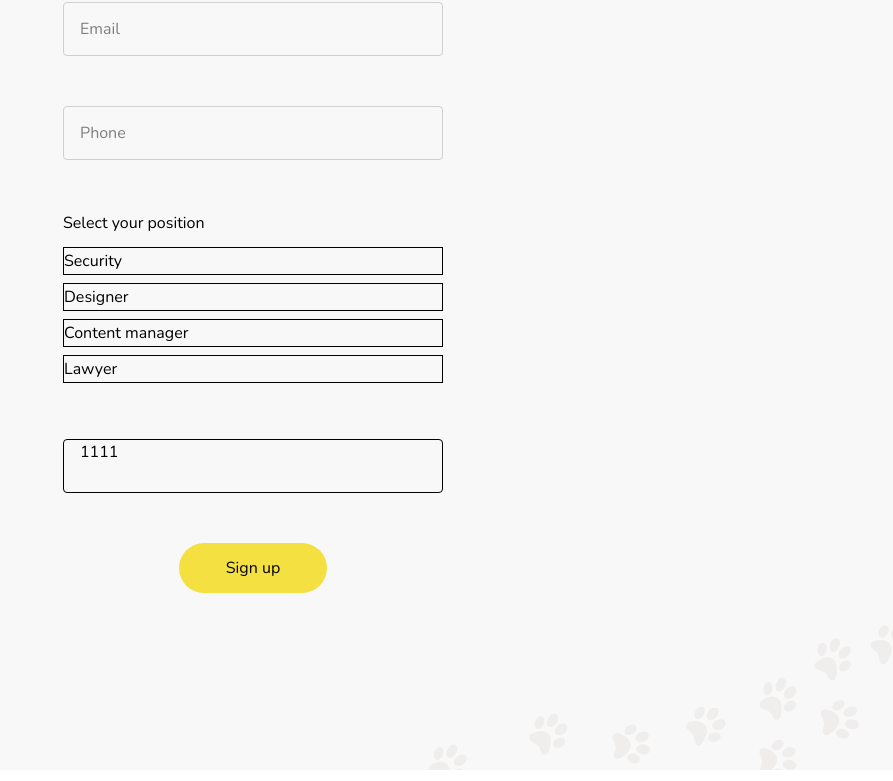
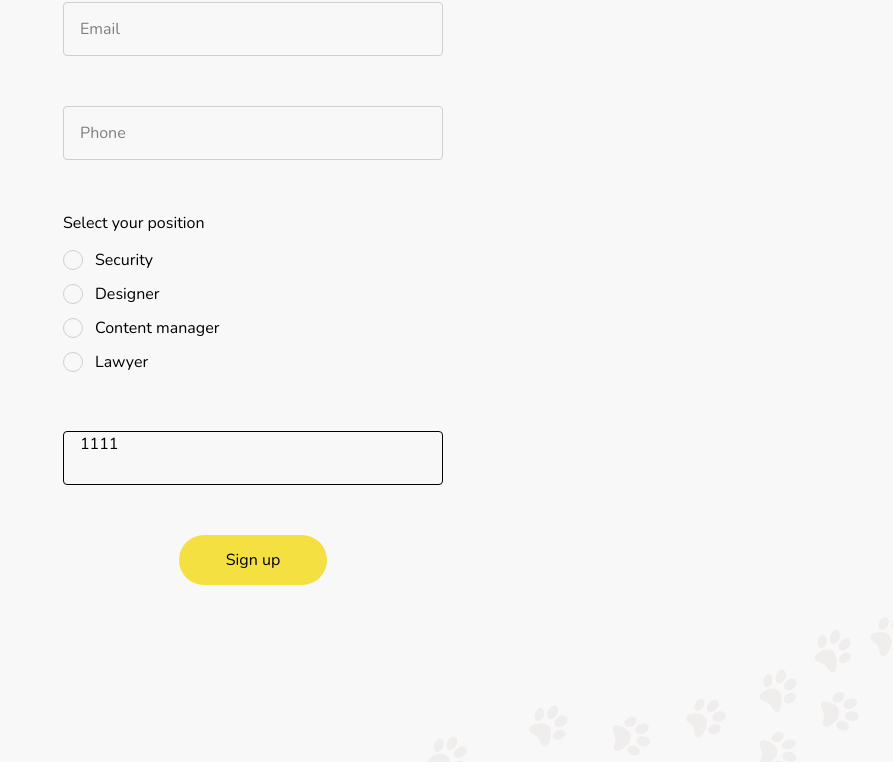
Before and after one commit to RS882/testtask-abz, a React (Create React App) app: page / in a window 1280 px wide. Shown: the part 2647-3428 px from the top of the page, without its empty margins (387-1280 px from the left). Built offline with nearby package versions, Linux system fonts and the light colour scheme.

Commit message:
+radio input

```diff
--- /dev/null
+++ b/src/componrnts/FormControl/InputRadio.jsx
@@ -0,0 +1,20 @@
+
+const InputRadio = ({ input, positionName, valueCheck, ...props }) => {
+
+	let checkStyle = { border: `1px solid #D0CFCF` };
+	let spanCheckStyle = { opacity: 0 };
+	if (valueCheck == input.value) {
+		checkStyle = { border: `1px solid #00BDD3` };
+		spanCheckStyle = { opacity: 1 };
+	}
+	return (
+		<div className="radio__label">
+			<input {...input} {...props} />
+			<div className="radio__radiobtn"
+				style={checkStyle}><span style={spanCheckStyle}></span></div>
+			<div>{positionName}</div>
+		</div>
+	)
+}
+
+export default InputRadio;
--- a/src/componrnts/FormControl/Form.Control.jsx
+++ b/src/componrnts/FormControl/InputText.jsx
@@ -2,22 +2,24 @@
 import { useState } from 'react';
 
 
-const Input = ({ input, meta, helperText, ...props }) => {
+const InputText = ({ input, meta, helperText, ...props }) => {
 
 	const [isHover, setIsHover] = useState(false);
-	// console.log(meta.error);
-	const isActiveTextInput = meta.active && input.type === `text`;
-	const isEneblFille = input.value && !meta.active && input.type === `text`;
-	const hasError = meta.error && meta.touched && input.type === `text`;
+	const isActiveTextInput = meta.active;
+	const isEneblFille = input.value && !meta.active;
+	const hasError = meta.error && meta.touched;
 	const isDisebled = props.disabled;
+
 	const colorFrame = {
 		active: `#00BDD3`,
 		eneblFilled: `#d0cfcf`,
 		error: `#CB3D40`,
 		disabled: `#bcbcbc`,
-		fileType: `rgba(0isDisebled, 0, 0, 0.87)`,
+		// fileType: `rgba(0isDisebled, 0, 0, 0.87)`,
 	};
 	const styleVisible = { opacity: 1, visibility: 'visible', };
+	const transition = `opacity 0.3s ease 0s, visibility 0.3s ease 0s`;
+
 	let styleInputText = { opacity: 0, visibility: `hidden`, color: colorFrame.eneblFilled, };
 	let borderStyle = { border: `1px solid ${colorFrame.eneblFilled}`, };
 	let styleHelpText = { opacity: 0, visibility: `hidden`, color: `inherit`, };
@@ -28,7 +30,7 @@ const Input = ({ input, meta, helperText, ...props }) => {
 	};
 
 	if (isEneblFille) {
-		styleInputText = { ...styleVisible, color: colorFrame.eneblFilled };
+		styleInputText = { ...styleVisible, color: colorFrame.eneblFilled, };
 	}
 	if (hasError) {
 		styleInputText = { ...styleVisible, color: colorFrame.error };
@@ -42,20 +44,19 @@ const Input = ({ input, meta, helperText, ...props }) => {
 	};
 
 	if (isHover && !hasError) {
-		styleHelpText = { ...styleVisible, transition: `opacity 0.3s ease 0s, visibility 0.3s ease 0s` };
+		styleHelpText = { ...styleVisible, transition: transition };
 	};
 	if (isHover && isDisebled) {
-
-		styleHelpText = { ...styleHelpText, color: colorFrame.disabled, transition: `opacity 0.3s ease 0s, visibility 0.3s ease 0s`, };
+		styleHelpText = { ...styleHelpText, color: colorFrame.disabled, transition: transition, };
 	};
 
 	return (
 		<div onMouseEnter={() => setIsHover(true)} onMouseLeave={() => setIsHover(false)}>
 			<input {...props} {...input} style={borderStyle} />
-			<div className="_text-input-style" style={styleInputText}>
+			<div className="form__label-text" style={styleInputText}>
 				<span style={styleInputText} >{props.placeholder}</span>
 			</div>
-			<div className="_helper-text">
+			<div className="form__helper-text">
 				{hasError && <span style={styleHelpText}>{meta.error}<br /></span>}
 				<span style={styleHelpText}>{helperText}</span>
 			</div>
@@ -63,4 +64,4 @@ const Input = ({ input, meta, helperText, ...props }) => {
 	)
 }
 
-export default Input;
+export default InputText;
--- a/src/componrnts/LoginPage/LoginPage.jsx
+++ b/src/componrnts/LoginPage/LoginPage.jsx
@@ -1,7 +1,8 @@
 import Button from "../button/button";
 import { Form, Field } from 'react-final-form'
-import Input from './../FormControl/Form.Control';
+import InputText from '../FormControl/InputText';
 import { composeValidators, required, minLength, maxLength, emailValid, phoneValid } from './../utilits/validators';
+import InputRadio from "../FormControl/InputRadio";
 
 const Login = (props) => {
 
@@ -36,30 +37,12 @@ const Login = (props) => {
 							const minLengtText2 = minLength(2);
 							const maxLengtText60 = maxLength(60);
 							const maxLengtText100 = maxLength(100);
-							const radiosElem = props.positions.map((el, i) => {
-								return <div key={el.id}>
-									<Field
-										component={Input}
-										type={`radio`}
-										name="position_id"
-										id={`position_${el.id}`}
-										value={el.id}
-										checked={!i}
-										hidden
-									/>
-									<label className="radio__label" htmlFor={`position_${el.id}`}>
-										<div className="radio__radiobtn" ></div>
-										{el.name}
-									</label>
-								</div>
-
-							});
 
 							return (
 								<form onSubmit={handleSubmit} className="login__form form">
 									<div className="form__input-box">
 										<Field
-											component={Input}
+											component={InputText}
 											className="form__input"
 											type={`text`}
 											name="name"
@@ -70,9 +53,9 @@ const Login = (props) => {
 									</div>
 									<div className="form__input-box">
 										<Field
-											component={Input}
+											component={InputText}
 											className="form__input"
-											type={`text`}
+											type={`email`}
 											name="email"
 											placeholder="Email"
 											validate={composeValidators(required, minLengtText2, maxLengtText100, emailValid)}
@@ -80,9 +63,9 @@ const Login = (props) => {
 									</div>
 									<div className="form__input-box">
 										<Field
-											component={Input}
+											component={InputText}
 											className="form__input"
-											type={`text`}
+											type={`tel`}
 											name="phone"
 											placeholder="Phone"
 											validate={composeValidators(required, phoneValid)}
@@ -91,16 +74,29 @@ const Login = (props) => {
 									<div className="form__radiobtns radio">
 										<h5 className="radio__title">Select your position</h5>
 										<div className="radio__radios">
-											{radiosElem}
+											{props.positions.map(el =>
+												<label key={el.id}>
+													<Field
+														component={InputRadio}
+														type={`radio`}
+														name="position_id"
+														value={el.id}
+														positionName={el.name}
+														valueCheck={values.position_id}
+														hidden
+													/>
+												</label>
+											)}
+
 										</div>
 									</div>
 									<div>
 										<Field
-											component={Input}
+											component={'input'}
 											type={`file`}
 											name="photo"
 											id="file_form_type"
-											helperText="Minimum size of photo 70x70px. The photo format must be jpeg/jpg type. The photo size must not be greater than 5 Mb"
+											//helperText="Minimum size of photo 70x70px. The photo format must be jpeg/jpg type. The photo size must not be greater than 5 Mb"
 											hidden
 										/>
 										<label className="form__input form__file" htmlFor="file_form_type">1111</label>
--- a/src/scss/login_page.scss
+++ b/src/scss/login_page.scss
@@ -40,7 +40,6 @@
 		padding-left: 16px;
 		background-color: $bgColor;
 		transition: border 0.3s ease 0s;
-
 		&::placeholder {
 			color: #7e7e7e;
 		}
@@ -53,12 +52,6 @@
 	&__input-box {
 		position: relative;
 		margin-bottom: 50px;
-		// &:hover {
-		// 	._helper-text {
-		// 		opacity: 1;
-		// 		visibility: visible;
-		// 	}
-		// }
 	}
 	&__file {
 		display: block;
@@ -72,26 +65,8 @@
 		display: flex;
 		justify-content: center;
 	}
-}
 
-.radio {
-	display: flex;
-	flex-direction: column;
-	&__title {
-		margin-bottom: 11px;
-	}
-	&__radios {
-	}
-	&__label {
-		display: block;
-		border: 1px solid #000;
-		margin-bottom: 8px;
-	}
-	&__radiobtn {
-	}
-}
-
-._text-input-style {
+	&__label-text {
 		position: absolute;
 		top: 0;
 		left: 12px;
@@ -112,8 +87,7 @@
 			transition: opacity 0.3s ease 0s, visibility 0.3s ease 0s;
 		}
 	}
-
-._helper-text {
+	&__helper-text {
 		position: absolute;
 		top: calc(100% + 4px);
 		left: 0;
@@ -121,3 +95,38 @@
 		font-size: 12px;
 		line-height: 16.8px;
 	}
+}
+
+.radio {
+	display: flex;
+	flex-direction: column;
+	&__title {
+		margin-bottom: 11px;
+	}
+	&__radios {
+	}
+	&__label {
+		cursor: pointer;
+		// display: block;
+		margin-bottom: 8px;
+		display: flex;
+		align-items: center;
+	}
+	&__radiobtn {
+		display: flex;
+		justify-content: center;
+		align-items: center;
+		width: 20px;
+		height: 20px;
+		border-radius: 50%;
+		margin-right: 12px;
+		transition: border 0.3s ease 0s;
+		span {
+			width: 10px;
+			height: 10px;
+			background-color: $secondaryColor;
+			border-radius: 50%;
+			transition: opacity 0.3s ease 0s;
+		}
+	}
+}
```
Lines whose indentation alone changed are shown as unchanged.
